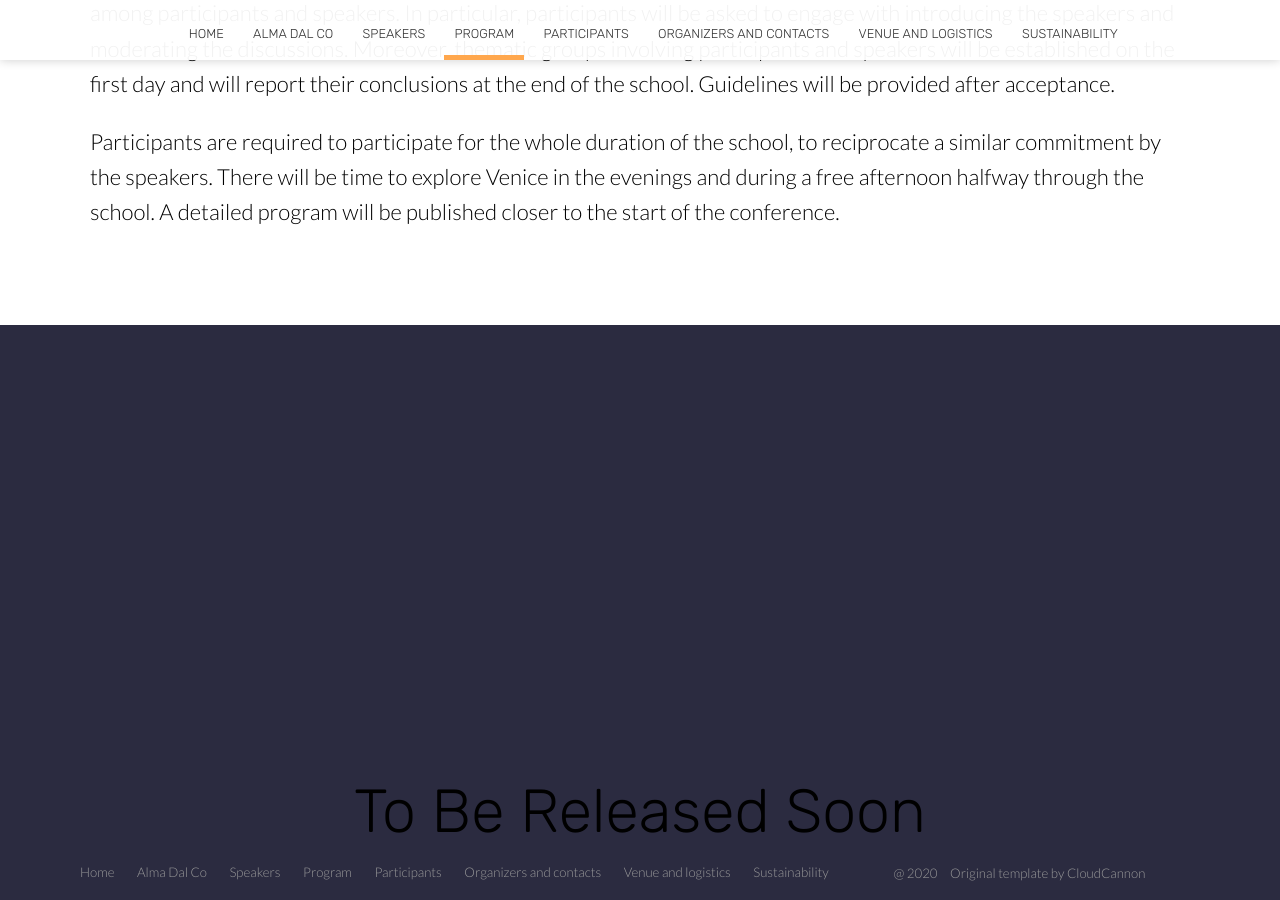
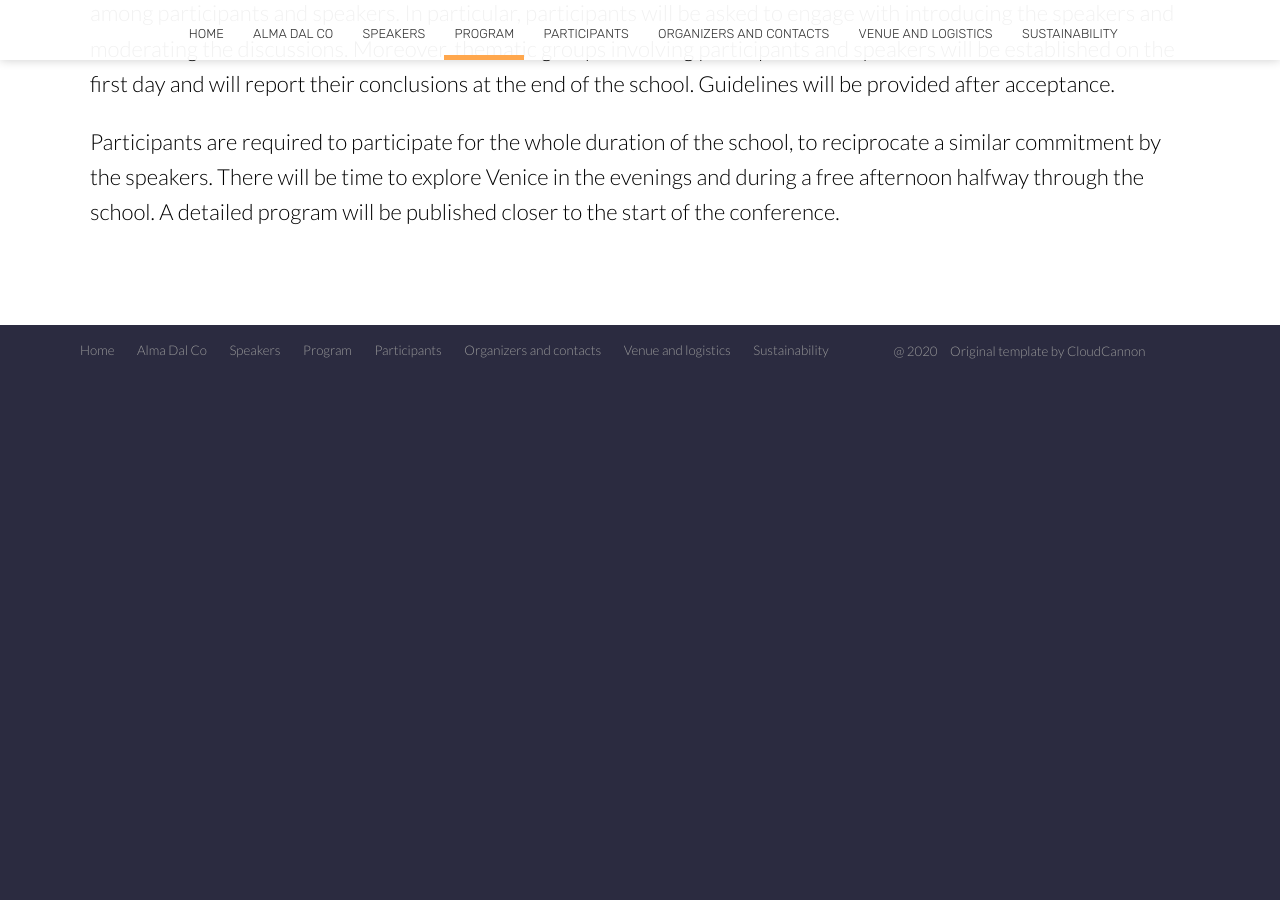
Before and after one commit to almadalcoschool/almadalcoschool.github.io, a Jekyll site: the page built from program.html, in a window 1280 px wide and 900 px high, scrolled down 1165 px. Built offline with Jekyll 4.4.1, drawn with Linux system fonts in a browser that asks for light colours; nearby versions of some CDN libraries; after the commit the page ends 1543 px from its top, so only the background shows below that.

Commit message:
program update

```diff
--- a/program.html
+++ b/program.html
@@ -51,8 +51,8 @@ image: /images/home/paper_natEcoEvol2020.jpg
     </section>
 </div>
 
-<div style="text-align: center; margin-top: 50vh;">
+<!-- <div style="text-align: center; margin-top: 50vh;">
     <h1>To Be Released Soon</h1>
-</div>
+</div> -->
 
 </body>
```
